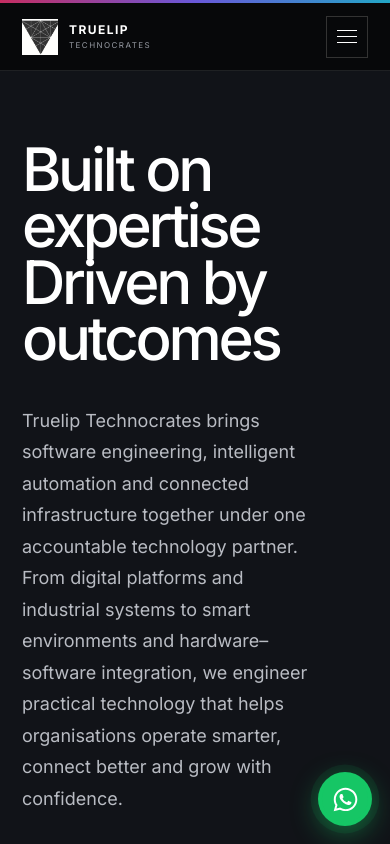
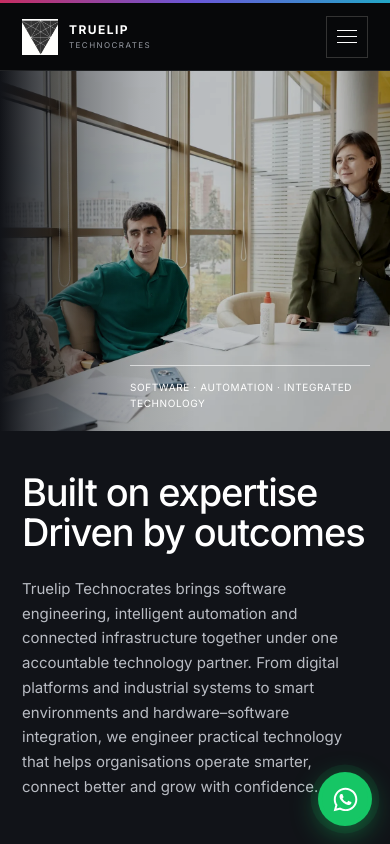
Before and after one commit to RAJVEER011989/truelip, a React (Vite) app: page /about in a window 390 px wide. Shown: the top 844 px of the page. Built offline with nearby package versions, Linux system fonts and the light colour scheme.

Commit message:
changed the port

```diff
--- a/src/App.css
+++ b/src/App.css
@@ -2879,3 +2879,89 @@ textarea,
 select {
   user-select: text;
 }
+@media (max-width: 720px) {
+
+  .about-hero {
+    display: flex !important;
+    flex-direction: column !important;
+
+    width: 100% !important;
+    height: auto !important;
+    min-height: 0 !important;
+
+    padding-top: 71px !important;
+
+    overflow: hidden !important;
+  }
+
+  /* IMAGE FIRST */
+  .about-hero-media {
+    order: 1 !important;
+
+    position: relative !important;
+
+    width: 100% !important;
+
+    height: 360px !important;
+    min-height: 360px !important;
+
+    flex: none !important;
+
+    overflow: hidden !important;
+  }
+
+  .about-hero-media img {
+    position: absolute !important;
+    inset: 0 !important;
+
+    width: 100% !important;
+    height: 100% !important;
+
+    max-width: none !important;
+
+    object-fit: cover !important;
+    object-position: center !important;
+  }
+
+  /* TEXT BELOW */
+  .about-hero-copy {
+    order: 2 !important;
+
+    width: 100% !important;
+
+    height: auto !important;
+    min-height: 0 !important;
+
+    padding: 42px 22px 48px !important;
+
+    box-sizing: border-box !important;
+  }
+
+  .about-hero-copy h1 {
+    width: 100% !important;
+    max-width: 100% !important;
+
+    font-size: 38px !important;
+    line-height: 1.05 !important;
+    letter-spacing: -0.03em !important;
+  }
+
+  .about-hero-sub {
+    width: 100% !important;
+    max-width: 100% !important;
+
+    margin-top: 24px !important;
+
+    font-size: 15px !important;
+    line-height: 1.65 !important;
+  }
+
+  .about-hero-label {
+    right: 20px !important;
+    bottom: 20px !important;
+
+    width: min(240px, 72%) !important;
+
+    font-size: 10px !important;
+  }
+}
--- a/src/App.jsx
+++ b/src/App.jsx
@@ -83,7 +83,7 @@ function App() {
       <Route path="/solutions" element={<SolutionsPage />} />
       <Route path="/industrial-automation" element={<IndustrialPage />} />
       <Route path="/software-development" element={<SoftwarePage />} />
-      <Route path="/industries" element={<IndustriesPage />} />
+      <Route path="/sectorsweserve" element={<IndustriesPage />} />
       <Route path="/contact" element={<ContactPage />} />
     </Routes>
   )
--- a/src/components/PageShell.jsx
+++ b/src/components/PageShell.jsx
@@ -7,7 +7,7 @@ const navItems = [
   { to: '/home', label: 'Home' },
   { to: '/software-development', label: 'Software' },
   { to: '/industrial-automation', label: 'Industrial automation' },
-  { to: '/industries', label: 'Sectors We Serve' },
+  { to: '/sectorsweserve', label: 'Sectors We Serve' },
   { to: '/about', label: 'About' },
   { to: '/solutions', label: 'Solutions' },
 ]
@@ -82,8 +82,7 @@ export default function PageShell({ children }) {
               <NavLink to="/solutions">Solutions</NavLink>
               <NavLink to="/industrial-automation">Industrial automation</NavLink>
               <NavLink to="/software-development">Software</NavLink>
-              <NavLink to="/industries">Industries</NavLink>
-              <NavLink to="/team">Team</NavLink>
+              <NavLink to="/sectorsweserve">Sectors We Serve</NavLink>
               <NavLink to="/contact">Contact</NavLink>
             </nav>
           </div>
```
Also changed, not shown: 4 other files (tests, documents, lock files or other folders).
